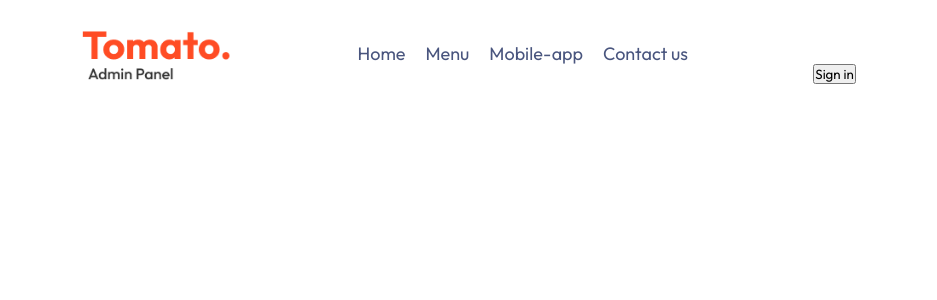
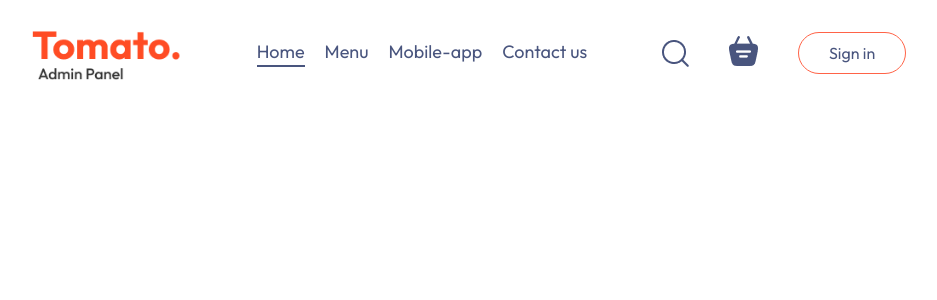
Before and after one commit to Umer-Shafqat/Delivery-App, a React (Create React App) app: page / in a window 1280 px wide. Shown: the top 300 px of the page, without its empty margins (171-1108 px from the left). Built offline with nearby package versions, Linux system fonts and the light colour scheme.

Commit message:
add pages (HOME,CART,PLACEORDER)

```diff
--- a/src/assets/assets.js
+++ b/src/assets/assets.js
@@ -4,6 +4,8 @@ import order_icon from './order_icon.png'
 import profile_image from './profile_image.png'
 import upload_area from './upload_area.png'
 import parcel_icon from './parcel_icon.png'
+import search_icon from './search_icon.png';
+import basket_icon from './basket_icon.png';
 
 export const assets ={
     logo,
@@ -11,7 +13,9 @@ export const assets ={
     order_icon,
     profile_image,
     upload_area,
-    parcel_icon
+    parcel_icon,
+    search_icon,
+    basket_icon
 }
 
 export const url = 'http://localhost:4000'
--- a/src/components/Navbar/Navbar.css
+++ b/src/components/Navbar/Navbar.css
@@ -19,3 +19,47 @@
     color:#49557e;
     font-size:18px;
 }
+
+.navbar-right{
+  display: flex;
+  align-items: center;
+  gap:40px;
+}
+
+.navbar button {
+    background: transparent;
+    font-size: 16px;
+    color:#49557e;
+    border:1px solid tomato;
+    padding:10px 30px;
+    border-radius: 50px;
+    cursor:pointer;
+    transition: 0.3s;
+}
+
+.navbar button:hover{
+    background-color: #fff4f2;
+}
+
+.navbar .active{
+    padding-bottom: 2px;
+    border-bottom: 2px solid #49557e;
+}
+
+.navbar li {
+    cursor: pointer;
+}
+
+.navbar-search-icon{
+    position: relative;
+}
+
+.navbar-search-icon .dot{
+    position: absolute;
+    min-height: 10px;
+    min-height: 10px;
+    background-color: tomato;
+    border-radius: 5px;
+    top: -8px;
+    right: -8px;
+}
--- a/src/components/Navbar/Navbar.jsx
+++ b/src/components/Navbar/Navbar.jsx
@@ -1,22 +1,24 @@
-import React from 'react'
+import React, { useState } from 'react'
 import './Navbar.css'
 import { assets } from '../../assets/assets'
 
 
 const Navbar = () => {
+
+    const [menu,setmenu ]=useState("home");
   return (
     <div className='navbar'>
     <img  src={assets.logo} alt="" className="logo" />
     <ul className="navbar-menu">
-        <li>Home</li>
-        <li>Menu</li>
-        <li>Mobile-app</li>
-        <li>Contact us</li>
+        <li onClick={()=>setmenu("home")} className={menu === "home" ? "active":""} >Home</li>
+        <li onClick={()=>setmenu("menu")} className={menu === "menu" ? "active":""}>Menu</li>
+        <li onClick={()=>setmenu("mobile-app")} className={menu === "mobile-app" ? "active":""}>Mobile-app</li>
+        <li onClick={()=>setmenu("contact us")} className={menu === "contact us" ? "active":""}>Contact us</li>
     </ul>
     <div className="navbar-right">
-        <img src={assets.searching} alt="" />
+        <img src={assets.search_icon} alt="searching" />
         <div className="navbar-search-icon">
-      <img src={assets.basket_icon} alt="" />
+      <img src={assets.basket_icon} alt="Basket-icon" />
       <div className="dot"></div>
          </div>
          <button>Sign in</button>
```
Also changed, not shown: src/pages/Cart/Cart.jsx (added, +11 -0 lines), src/pages/Home/Home.jsx (added, +12 -0 lines), src/pages/PlaceOrder/PlaceOrder.jsx (added, +11 -0 lines), src/assets/search_icon.png (renamed from src/assets/searching.png), src/pages/Cart/Cart.css (added), src/pages/Home/Home.css (added), src/pages/PlaceOrder/PlaceOrder.css (added).
